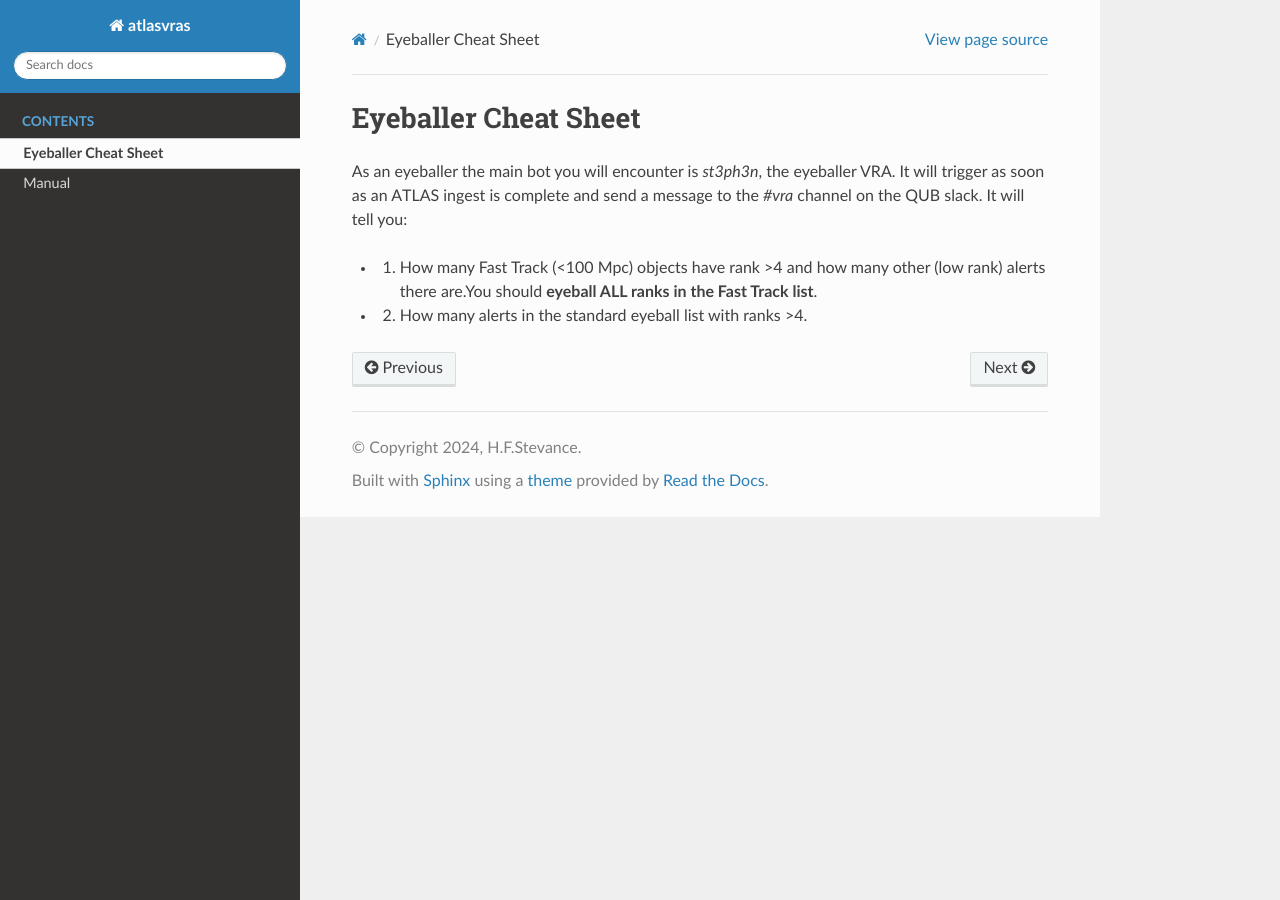
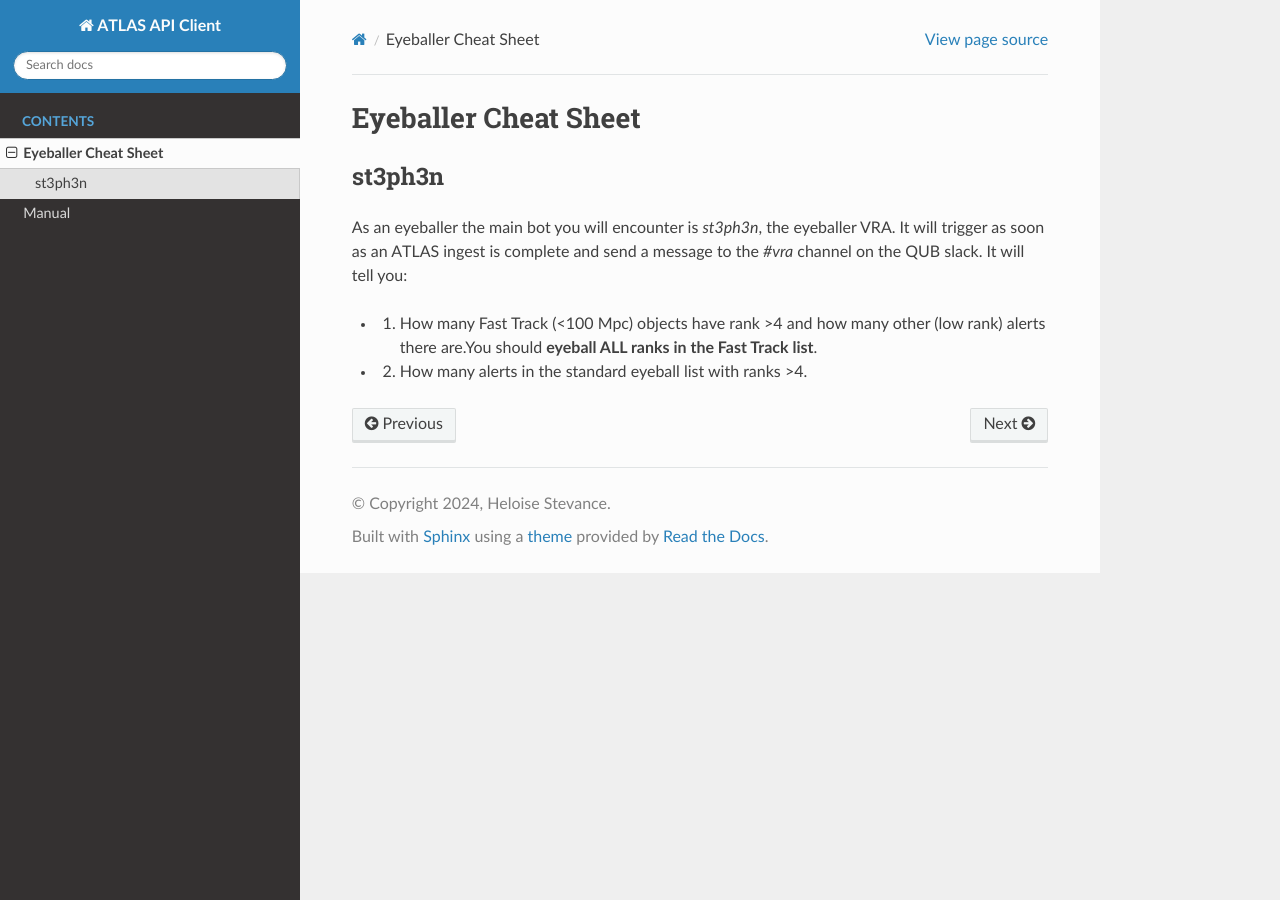
Before and after one commit to HeloiseS/atlasvras, a Sphinx documentation site: the page built from docs/source/eyeball.rst, in a window 1280 px wide. Built offline with Sphinx 7.4.7 and the Read the Docs theme 3.1.0, drawn with Linux system fonts in a browser that asks for light colours.

Commit message:
try again

```diff
--- a/docs/source/conf.py
+++ b/docs/source/conf.py
@@ -5,14 +5,19 @@
 
 # -- Project information -----------------------------------------------------
 # https://www.sphinx-doc.org/en/master/usage/configuration.html#project-information
+project = 'ATLAS API Client'
+copyright = '2024, Heloise Stevance'
+author = 'Heloise Stevance'
+
 import os
 import sys
 sys.path.insert(0, os.path.abspath('../../'))
 
-project = 'atlasvras'
-copyright = '2024, H.F.Stevance'
-author = 'H.F.Stevance'
+import sphinx_rtd_theme
 
+html_theme = 'sphinx_rtd_theme'
+
+html_theme_path = [sphinx_rtd_theme.get_html_theme_path()]
 
 
 
@@ -27,11 +32,11 @@ extensions = [
 # The full version, including alpha/beta/rc tags
 release = __version__
 
-templates_path = ['_templates']
-exclude_patterns = []
+#templates_path = ['_templates']
+#exclude_patterns = []
 
 # -- Options for HTML output -------------------------------------------------
 # https://www.sphinx-doc.org/en/master/usage/configuration.html#options-for-html-output
 
-html_theme = 'sphinx_rtd_theme'
-html_static_path = ['_static']
+#html_theme = 'sphinx_rtd_theme'
+#html_static_path = ['_static']
--- a/docs/source/eyeball.rst
+++ b/docs/source/eyeball.rst
@@ -1,6 +1,9 @@
-
 Eyeballer Cheat Sheet
 ===================
+
+st3ph3n
+----------
+
 As an eyeballer the main bot you will encounter is `st3ph3n`, the eyeballer VRA.
 It will trigger as soon as an ATLAS ingest is complete and send a message to the `#vra` channel on the
 QUB slack.
```
